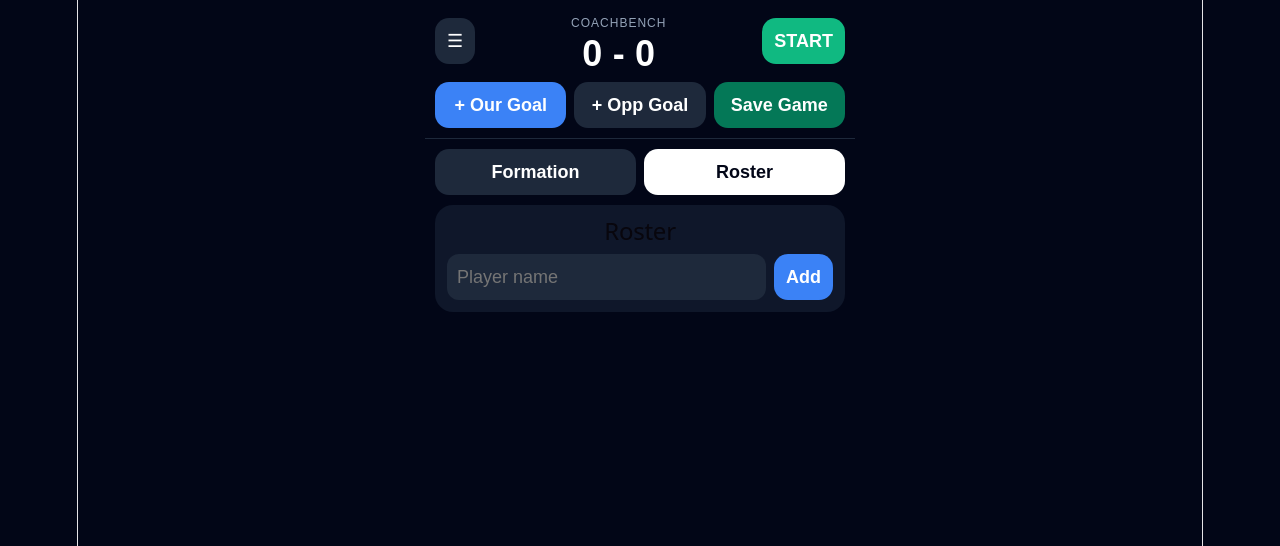
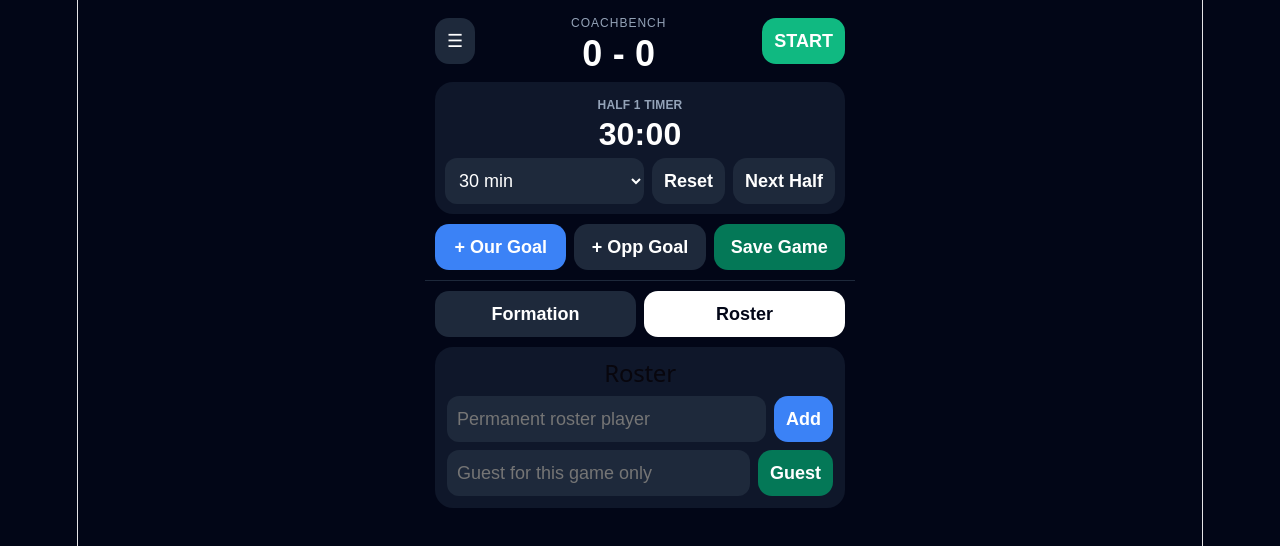
Before and after one commit to dreavilla13/coachbench, a React (Vite) app: page / in a window 1280 px wide. Both pictures are taken after a click on the button "Roster". Shown: the top 546 px of the page. Built offline with nearby package versions, Linux system fonts and the light colour scheme.

Commit message:
Add half timer and saved roster

```diff
--- a/src/App.css
+++ b/src/App.css
@@ -379,3 +379,38 @@
   background: #1e293b;
   margin: 14px 0;
 }
+
+.timer-card {
+  background: #0f172a;
+  border-radius: 18px;
+  padding: 10px;
+  margin-top: 10px;
+}
+
+.timer-label {
+  color: #94a3b8;
+  font-size: 12px;
+  font-weight: 800;
+  text-transform: uppercase;
+}
+
+.timer-display {
+  font-size: 32px;
+  font-weight: 900;
+  line-height: 1;
+}
+
+.timer-done {
+  color: #facc15;
+}
+
+.timer-controls {
+  display: grid;
+  grid-template-columns: 1fr auto auto;
+  gap: 8px;
+  margin-top: 8px;
+}
+
+.guest-row {
+  margin-top: 8px;
+}
--- a/src/App.jsx
+++ b/src/App.jsx
@@ -7,7 +7,7 @@
   "11v11": [["ST"], ["LW", "CAM", "RW"], ["CDM", "CM"], ["LB", "LCB", "RCB", "RB"], ["GK"]],
 };
 
-const storageKey = "soccer-coach-app-v6";
+const storageKey = "soccer-coach-app-v7";
 
 function newId() {
   return `id-${Date.now()}-${Math.random().toString(16).slice(2)}`;
@@ -19,10 +19,11 @@
   return `${mins}:${secs.toString().padStart(2, "0")}`;
 }
 
-function makePlayer(name) {
+function makePlayer(name, isGuest = false) {
   return {
     id: newId(),
     name,
+    isGuest,
     onField: false,
     position: "Bench",
     fieldTime: 0,
@@ -39,6 +40,7 @@
   const [format, setFormat] = useState("9v9");
   const [players, setPlayers] = useState([]);
   const [newPlayer, setNewPlayer] = useState("");
+  const [newGuestPlayer, setNewGuestPlayer] = useState("");
   const [running, setRunning] = useState(false);
   const [teamGoals, setTeamGoals] = useState(0);
   const [oppGoals, setOppGoals] = useState(0);
@@ -49,6 +51,9 @@
   const [menuOpen, setMenuOpen] = useState(false);
   const [goalPanelOpen, setGoalPanelOpen] = useState(false);
   const [fieldFlipped, setFieldFlipped] = useState(false);
+  const [halfLengthMinutes, setHalfLengthMinutes] = useState(30);
+  const [currentHalf, setCurrentHalf] = useState(1);
+  const [halfSecondsLeft, setHalfSecondsLeft] = useState(30 * 60);
 
   const formationRows = fieldFlipped ? [...baseFormations[format]].reverse() : baseFormations[format];
   const positions = baseFormations[format].flat();
@@ -63,12 +68,15 @@
       setOppGoals(data.oppGoals || 0);
       setGames(data.games || []);
       setFieldFlipped(data.fieldFlipped || false);
+      setHalfLengthMinutes(data.halfLengthMinutes || 30);
+      setCurrentHalf(data.currentHalf || 1);
+      setHalfSecondsLeft(data.halfSecondsLeft ?? (data.halfLengthMinutes || 30) * 60);
     }
   }, []);
 
   useEffect(() => {
-    localStorage.setItem(storageKey, JSON.stringify({ format, players, teamGoals, oppGoals, games, fieldFlipped }));
-  }, [format, players, teamGoals, oppGoals, games, fieldFlipped]);
+    localStorage.setItem(storageKey, JSON.stringify({ format, players, teamGoals, oppGoals, games, fieldFlipped, halfLengthMinutes, currentHalf, halfSecondsLeft }));
+  }, [format, players, teamGoals, oppGoals, games, fieldFlipped, halfLengthMinutes, currentHalf, halfSecondsLeft]);
 
   useEffect(() => {
     if (!running) return;
@@ -80,6 +88,7 @@
           benchTime: player.onField ? 0 : player.benchTime + 1,
         }))
       );
+      setHalfSecondsLeft((current) => Math.max(0, current - 1));
     }, 1000);
     return () => clearInterval(interval);
   }, [running]);
@@ -90,8 +99,30 @@
 
   function addPlayer() {
     if (!newPlayer.trim()) return;
-    setPlayers([...players, makePlayer(newPlayer.trim())]);
+    setPlayers([...players, makePlayer(newPlayer.trim(), false)]);
     setNewPlayer("");
+  }
+
+  function addGuestPlayer() {
+    if (!newGuestPlayer.trim()) return;
+    setPlayers([...players, makePlayer(newGuestPlayer.trim(), true)]);
+    setNewGuestPlayer("");
+  }
+
+  function resetHalfTimer() {
+    setHalfSecondsLeft(halfLengthMinutes * 60);
+  }
+
+  function updateHalfLength(minutes) {
+    const value = Number(minutes);
+    setHalfLengthMinutes(value);
+    setHalfSecondsLeft(value * 60);
+  }
+
+  function nextHalf() {
+    setCurrentHalf((half) => half + 1);
+    setHalfSecondsLeft(halfLengthMinutes * 60);
+    setRunning(false);
   }
 
   function deletePlayer(id) {
@@ -154,7 +185,9 @@
     };
     setGames([finishedGame, ...games]);
     setPlayers((currentPlayers) =>
-      currentPlayers.map((player) => ({
+      currentPlayers
+        .filter((player) => !player.isGuest)
+        .map((player) => ({
           ...player,
           seasonGoals: player.seasonGoals + player.goals,
           seasonAssists: player.seasonAssists + player.assists,
@@ -170,16 +203,22 @@
     setTeamGoals(0);
     setOppGoals(0);
     setRunning(false);
+    setCurrentHalf(1);
+    setHalfSecondsLeft(halfLengthMinutes * 60);
     setScreen("formation");
   }
 
   function resetCurrentGame() {
     setPlayers((currentPlayers) =>
-      currentPlayers.map((player) => ({ ...player, goals: 0, assists: 0, fieldTime: 0, benchTime: 0, onField: false, position: "Bench" }))
+      currentPlayers
+        .filter((player) => !player.isGuest)
+        .map((player) => ({ ...player, goals: 0, assists: 0, fieldTime: 0, benchTime: 0, onField: false, position: "Bench" }))
     );
     setTeamGoals(0);
     setOppGoals(0);
     setRunning(false);
+    setCurrentHalf(1);
+    setHalfSecondsLeft(halfLengthMinutes * 60);
   }
 
   function clearEverything() {
@@ -207,6 +246,25 @@
               <div className="score">{teamGoals} - {oppGoals}</div>
             </div>
             <button onClick={() => setRunning(!running)} className={running ? "pause-button" : "start-button"}>{running ? "PAUSE" : "START"}</button>
+          </div>
+
+          <div className="timer-card">
+            <div>
+              <div className="timer-label">Half {currentHalf} Timer</div>
+              <div className={halfSecondsLeft === 0 ? "timer-display timer-done" : "timer-display"}>{formatTime(halfSecondsLeft)}</div>
+            </div>
+            <div className="timer-controls">
+              <select value={halfLengthMinutes} onChange={(e) => updateHalfLength(e.target.value)}>
+                <option value="20">20 min</option>
+                <option value="25">25 min</option>
+                <option value="30">30 min</option>
+                <option value="35">35 min</option>
+                <option value="40">40 min</option>
+                <option value="45">45 min</option>
+              </select>
+              <button onClick={resetHalfTimer} className="dark-button">Reset</button>
+              <button onClick={nextHalf} className="dark-button">Next Half</button>
+            </div>
           </div>
 
           <div className="quick-actions">
@@ -288,15 +346,19 @@
               <div className="card">
                 <h2>Roster</h2>
                 <div className="add-row">
-                  <input value={newPlayer} onChange={(e) => setNewPlayer(e.target.value)} placeholder="Player name" />
+                  <input value={newPlayer} onChange={(e) => setNewPlayer(e.target.value)} placeholder="Permanent roster player" />
                   <button onClick={addPlayer} className="blue-button">Add</button>
+                </div>
+                <div className="add-row guest-row">
+                  <input value={newGuestPlayer} onChange={(e) => setNewGuestPlayer(e.target.value)} placeholder="Guest for this game only" />
+                  <button onClick={addGuestPlayer} className="green-dark-button">Guest</button>
                 </div>
               </div>
               {players.map((player) => (
                 <div key={player.id} className="list-row">
                   <div>
                     <div className="row-title">{player.name}</div>
-                    <div className="row-subtitle">{player.onField ? player.position : "Bench"}</div>
+                    <div className="row-subtitle">{player.isGuest ? "Guest player • " : ""}{player.onField ? player.position : "Bench"}</div>
                   </div>
                   <button onClick={() => deletePlayer(player.id)} className="delete-button">Delete</button>
                 </div>
@@ -327,7 +389,7 @@
             <div className="section-stack">
               <div className="screen-heading"><h2>Stats</h2><button onClick={() => setScreen("formation")} className="dark-button">Back</button></div>
               <div className="card"><h3>Current Game</h3>{players.map((p) => <div key={p.id} className="stat-row"><span>{p.name}</span><span>{p.goals}G / {p.assists}A / {formatTime(p.fieldTime)}</span></div>)}</div>
-              <div className="card"><h3>Season Totals</h3>{players.map((p) => <div key={p.id} className="stat-row"><span>{p.name}</span><span>{p.seasonGoals}G / {p.seasonAssists}A / {p.seasonMinutes}m</span></div>)}</div>
+              <div className="card"><h3>Season Totals</h3>{players.map((p) => <div key={p.id} className="stat-row"><span>{p.name}</span><span>{p.isGuest ? "Guest" : `${p.seasonGoals}G / ${p.seasonAssists}A / ${p.seasonMinutes}m`}</span></div>)}</div>
               <div className="card"><h3>Saved Games</h3>{games.length === 0 && <p className="muted">No saved games yet.</p>}{games.map((game) => <div key={game.id} className="saved-game"><strong>{game.date} | {game.format} | {game.score}</strong><p>{game.players.filter((p) => p.goals || p.assists).map((p) => `${p.name}: ${p.goals}G/${p.assists}A`).join(" • ") || "No player goals recorded"}</p></div>)}</div>
             </div>
           )}
```
Lines whose indentation alone changed are shown as unchanged.
